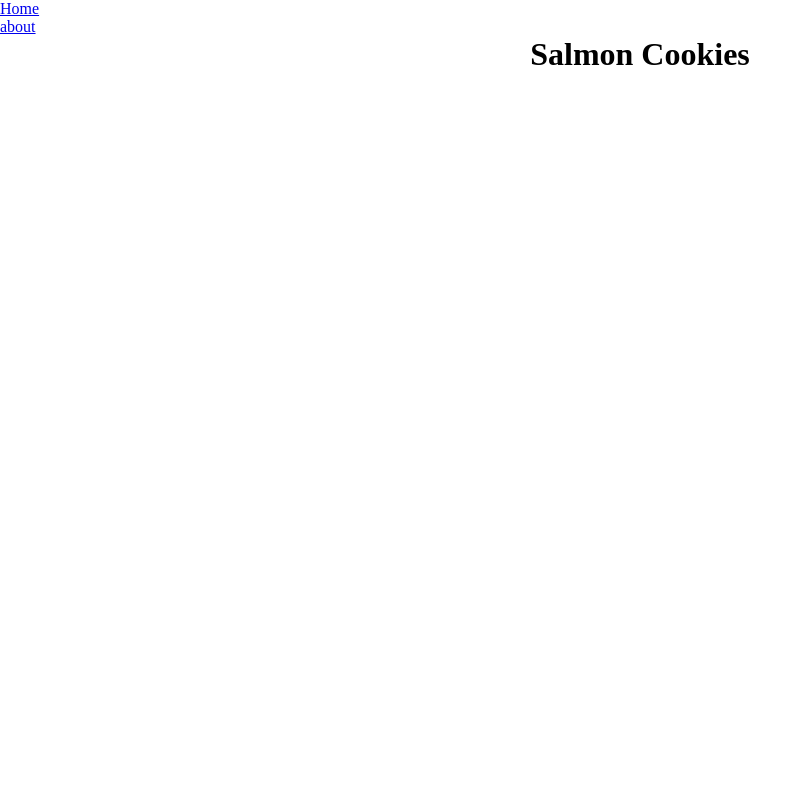
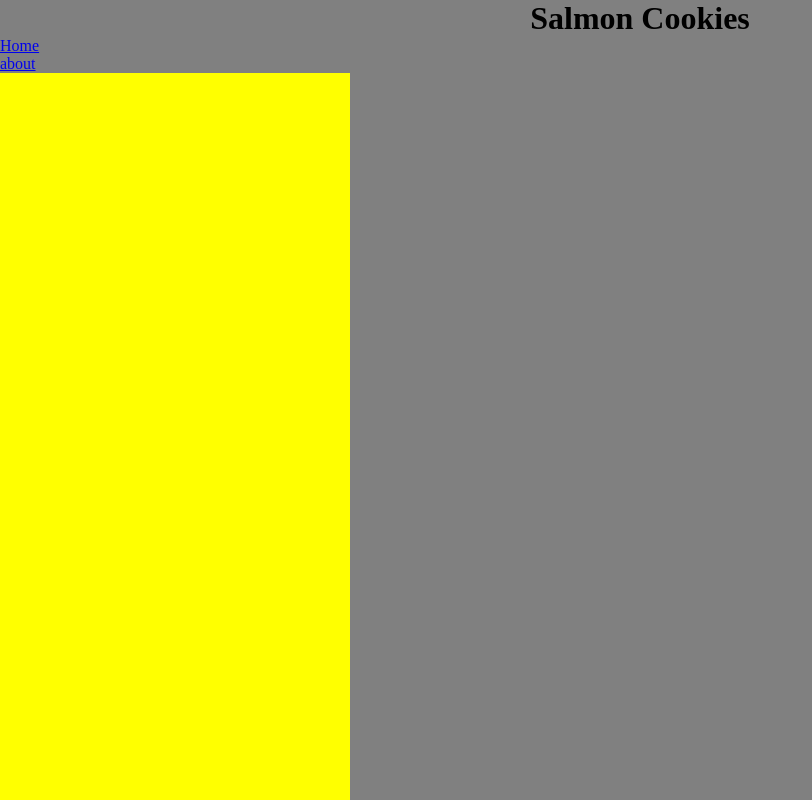
Before and after one commit to sueanyv/cookiestand, a plain HTML site: page index.html in a window 1280 px wide. Shown: the top 800 px of the page, without its empty margins (0-812 px from the left). Drawn offline with Linux system fonts and the light colour scheme.

Commit message:
fixn homepage

```diff
--- a/index.html
+++ b/index.html
@@ -6,12 +6,18 @@
   <title>Salmon Cookies</title>
 </head>
 <body>
+  <header>
+      <h1 id="title">Salmon Cookies</h1>
+  </header>
+
   <nav>
     <ul>
       <li><a href="index.html">Home</a></li>
       <li><a href="about.html">about</a></li>
     </ul>
   </nav>
-  <h1 id="title">Salmon Cookies</h1>
+  <aside>
+  </aside>
+
 </body>
 </html>
--- a/style.css
+++ b/style.css
@@ -2,7 +2,10 @@
 margin: 0;
 padding: 0;
 }
-
+body{
+  background-color: gray;
+  height: 100%;
+}
 #salmonpic{
   margin-left: auto;
   margin-right: auto;
@@ -18,3 +21,9 @@ padding: 0;
 h1{
   text-align: center;
 }
+aside{
+  height:1200px;
+  width:350px;
+  background-color: yellow;
+
+}
```
